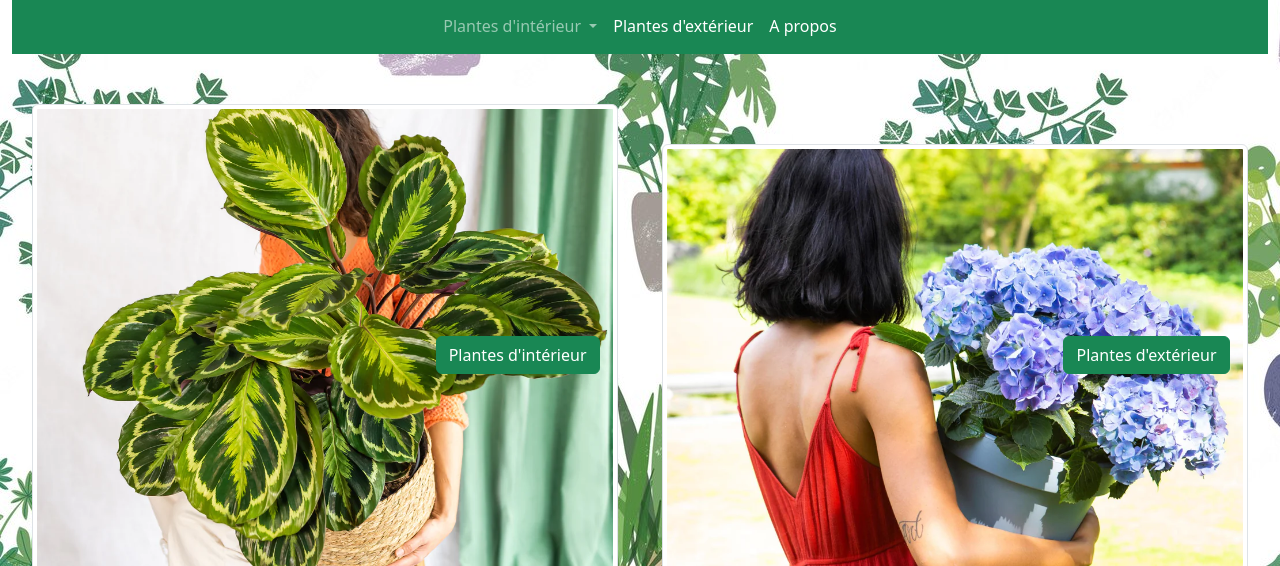
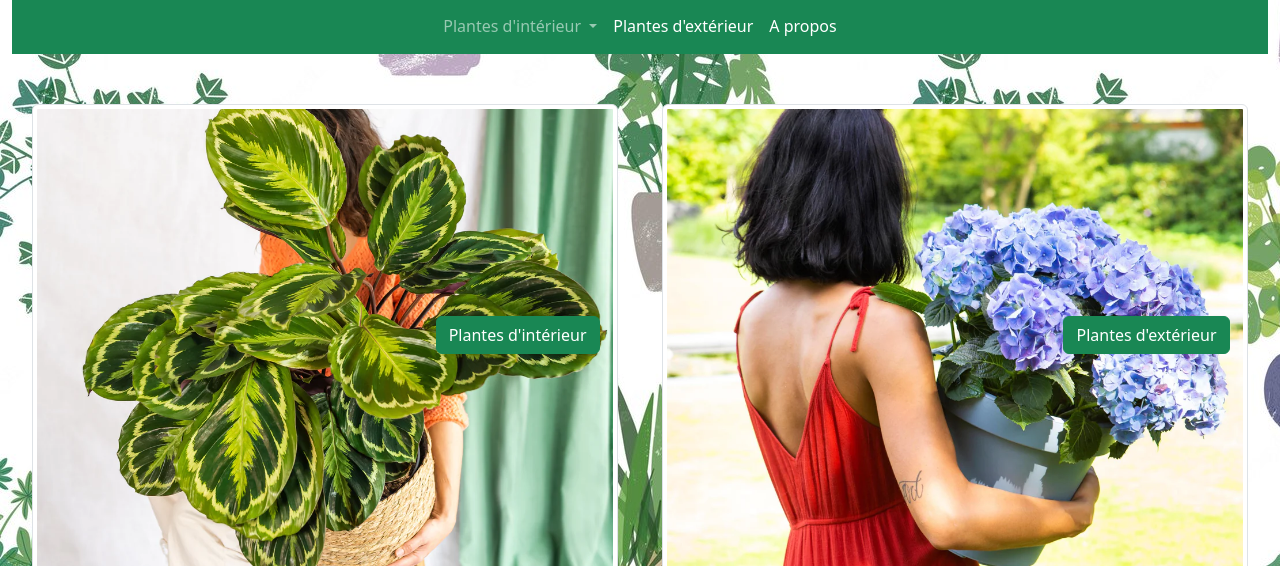
Before and after one commit to Ldeeprenard/Projet-Bootstrap, a plain HTML site: page Accueil.html in a window 1280 px wide. Shown: the part 234-800 px from the top of the page. Drawn offline with nearby package versions, Linux system fonts and the light colour scheme; files that its build step writes are made by us from their sources; files whose address does not match are found by name.

Commit message:
update accueil

```diff
--- a/Accueil.html
+++ b/Accueil.html
@@ -7,7 +7,7 @@
   <meta charset="utf-8">
   <meta name="viewport" content="width=device-width, initial-scale=1">
   <link href="https://cdn.jsdelivr.net/npm/bootstrap@5.3.0/dist/css/bootstrap.min.css" rel="stylesheet">
-  <link href="style.css" rel="stylesheet">
+  <link href="CSS\Style.css" rel="stylesheet">
   <script src="https://cdn.jsdelivr.net/npm/bootstrap@5.3.0/dist/js/bootstrap.bundle.min.js"></script>
 </head>
 
@@ -80,14 +80,14 @@
 
     <div class="row"  >
         <div class="col" id="img_container">
-            <button type="button" class="button btn btn-success">Plantes d'intérieur</button>
-            <img src="images\imagefleuracc.webp" class="img-thumbnail img-fluid imgresize" alt="Cinque Terre">
+          <button type="button" class="button btn btn-success" onclick="window.location.href = 'Pages/PlantesInterieurs.html';">Plantes d'intérieur</button>
+            <img src="images\imagefleuracc.webp" class="img-thumbnail img-fluid imgresize" alt="interieur">
 
         </div>
 
         <div class="col" id="img_container">
-            <div><button type="button" class="button btn btn-success" >Plantes d'extérieur</button></div>
-            <img src="images\imagefleuracc2.webp" class="img-thumbnail img-fluid imgresize" alt="Cinque Terre">
+            <button type="button" class="button btn btn-success" >Plantes d'extérieur</button>
+            <img src="images\imagefleuracc2.webp" class="img-thumbnail img-fluid imgresize" alt="exterieur">
 
 
         </div>
```
